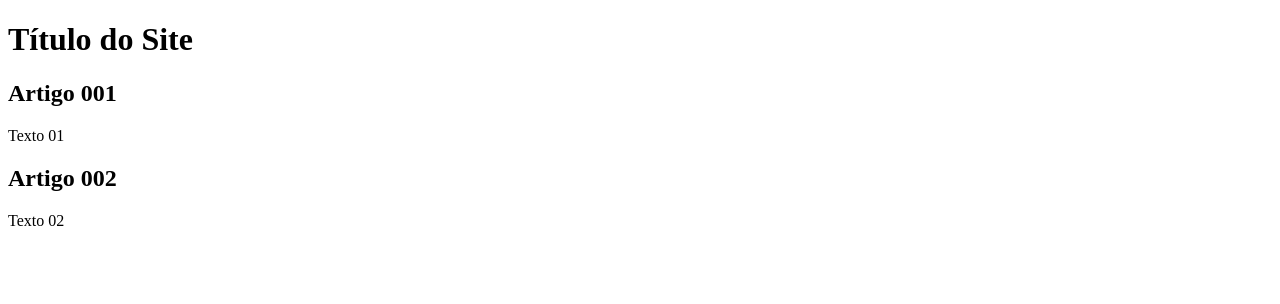
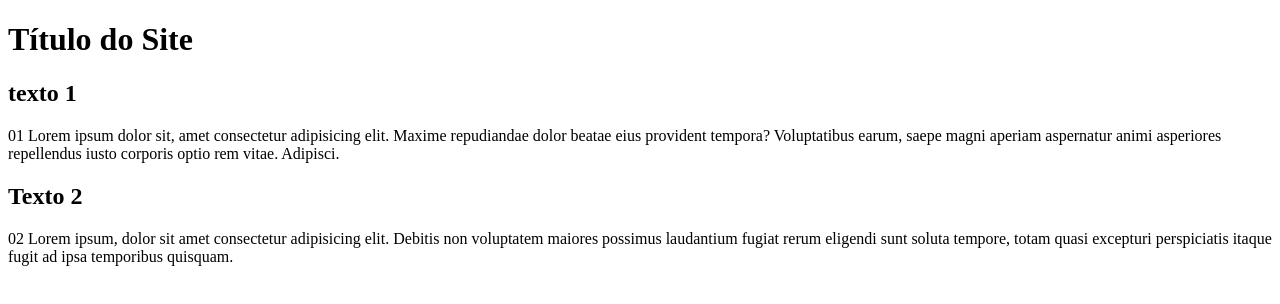
Before and after one commit to Eduardohhbaldin/teste, a plain HTML site: page index.html in a window 1280 px wide. Drawn offline with Linux system fonts and the light colour scheme.

Commit message:
inicio do conteúdo

```diff
--- a/index.html
+++ b/index.html
@@ -12,12 +12,12 @@
             <h1>Título do Site</h1>
         </header>
         <article>
-            <h2>Artigo 001</h2>
-            <p>Texto 01</p>
+            <h2>texto 1</h2>
+            <p>01 Lorem ipsum dolor sit, amet consectetur adipisicing elit. Maxime repudiandae dolor beatae eius provident tempora? Voluptatibus earum, saepe magni aperiam aspernatur animi asperiores repellendus iusto corporis optio rem vitae. Adipisci.</p>
         </article>
         <article>
-            <h2>Artigo 002</h2>
-            <p>Texto 02</p>
+            <h2>Texto 2</h2>
+            <p>02 Lorem ipsum, dolor sit amet consectetur adipisicing elit. Debitis non voluptatem maiores possimus laudantium fugiat rerum eligendi sunt soluta tempore, totam quasi excepturi perspiciatis itaque fugit ad ipsa temporibus quisquam.</p>
         </article>
     </main>
 </body>
```
